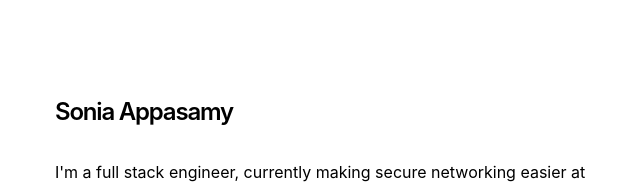
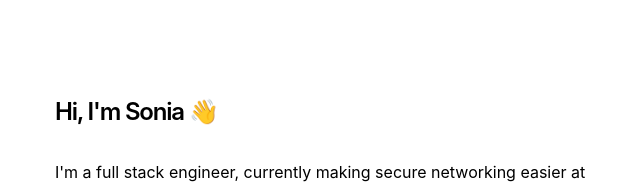
Before and after one commit to soniaappasamy/soniaappasamy.com, a Next.js app: page / in a window 1280 px wide. Shown: the top 186 px of the page, without its empty margins (297-937 px from the left). Built offline with nearby package versions, Linux system fonts and the light colour scheme.

Commit message:
update bio

```diff
--- a/app/page.tsx
+++ b/app/page.tsx
@@ -4,7 +4,7 @@ export default function Page() {
   return (
     <section>
       <h1 className="mb-8 text-2xl font-semibold tracking-tighter">
-        Sonia Appasamy
+        Hi, I'm Sonia 👋
       </h1>
       <p className="mb-4">
         I'm a full stack engineer, currently making secure networking easier at{' '}
--- a/package.json
+++ b/package.json
@@ -21,5 +21,6 @@
     "sugar-high": "^0.6.0",
     "tailwindcss": "4.0.0-alpha.13",
     "typescript": "5.3.3"
-  }
+  },
+  "packageManager": "yarn@1.22.22+sha512.a6b2f7906b721bba3d67d4aff083df04dad64c399707841b7acf00f6b133b7ac24255f2652fa22ae3534329dc6180534e98d17432037ff6fd140556e2bb3137e"
 }
```
